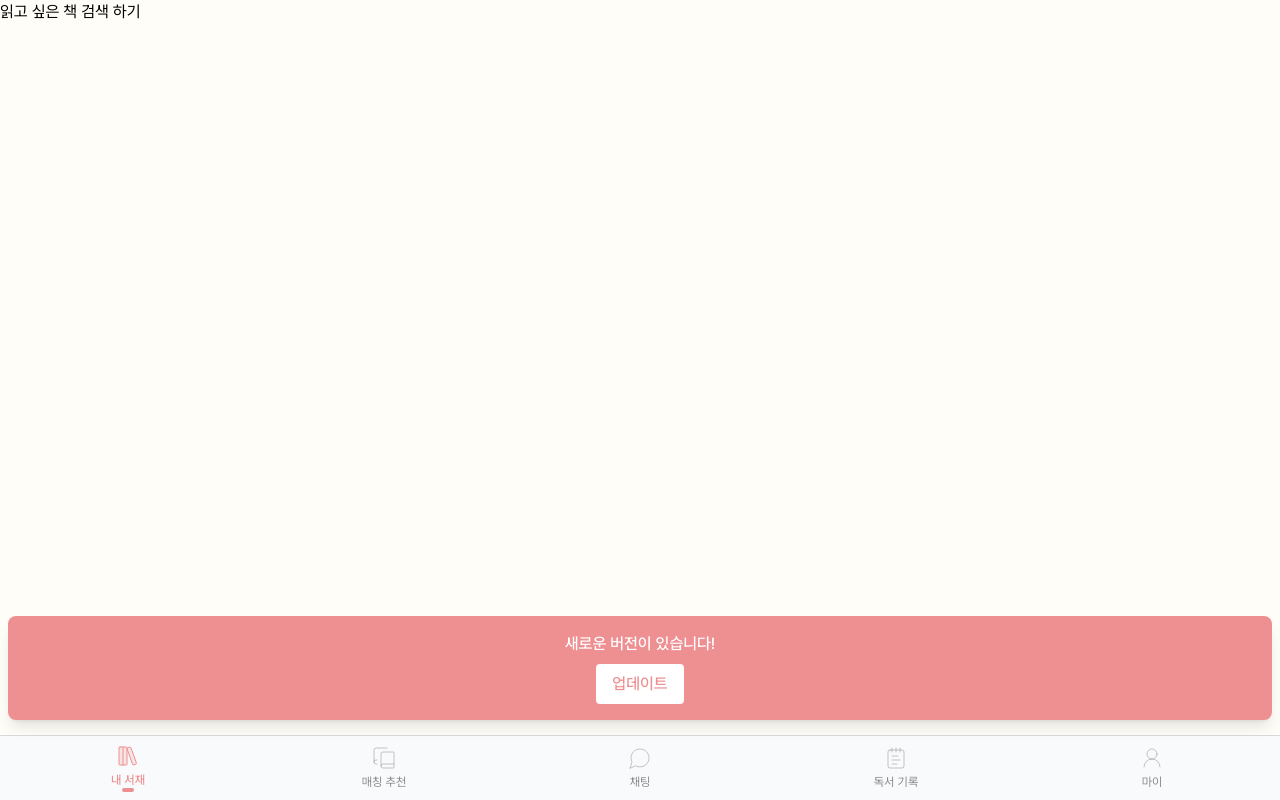
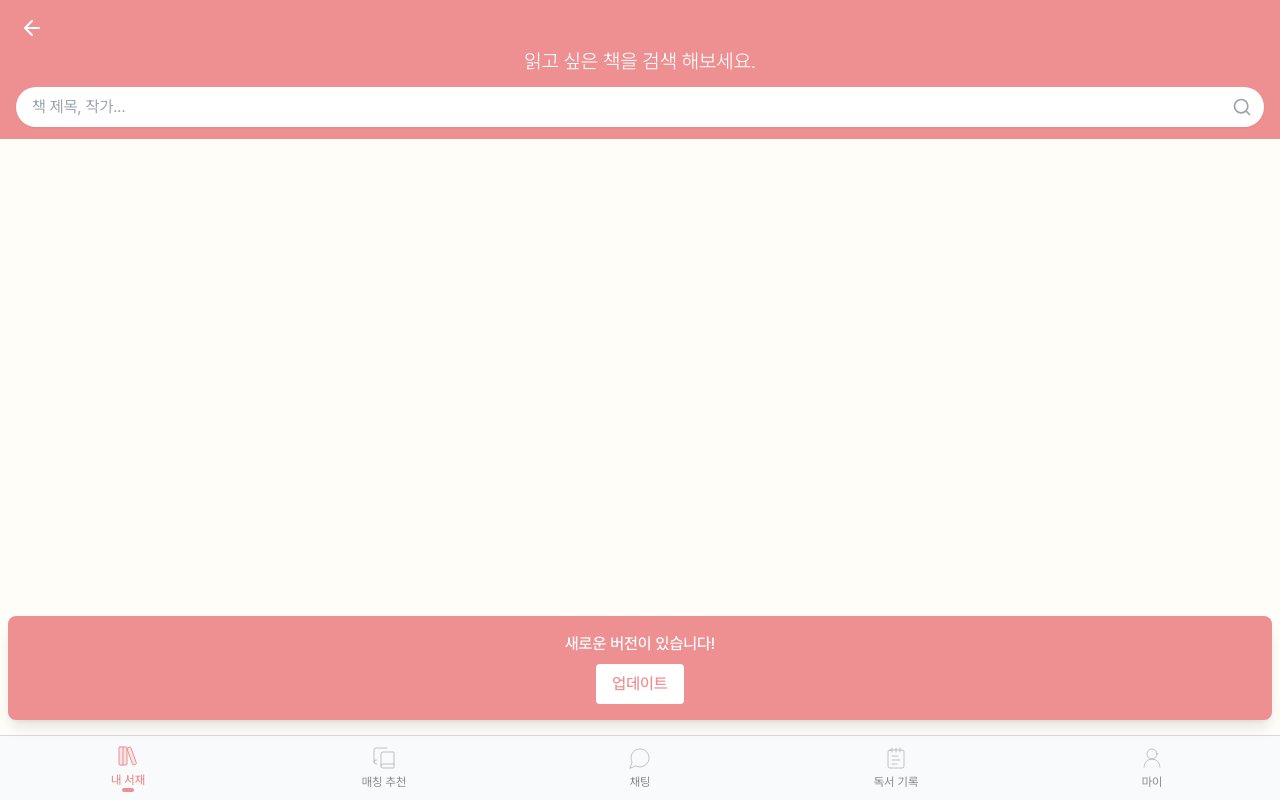
Before and after one commit to SubiHwang/book-shy, a React (Vite) app in the folder bookshy/: page /matching/search-wish-books in a window 1280 px wide. Built offline with nearby package versions, Linux system fonts and the light colour scheme; no server answers.

Commit message:
✨ feat: 읽고 싶은 책 검색창 구현

```diff
--- a/bookshy/src/pages/matching/wishbook/SearchWishBooks.tsx
+++ b/bookshy/src/pages/matching/wishbook/SearchWishBooks.tsx
@@ -1,7 +1,41 @@
+import { ArrowLeft, Search } from 'lucide-react';
+import { useState, KeyboardEvent, ChangeEvent } from 'react';
+import { useNavigate } from 'react-router-dom';
+
 const SearchWishBooks = () => {
+  const navigate = useNavigate();
+  const [searchTerm, setSearchTerm] = useState<string>('');
+
+  const handleSearch = (e: KeyboardEvent<HTMLInputElement>): void => {
+    if (e.key === 'Enter') {
+      // api 호출
+      console.log('검색', searchTerm);
+      setSearchTerm('');
+    }
+  };
   return (
     <div>
-      <p>읽고 싶은 책 검색 하기</p>
+      <div className="bg-primary-light px-4 py-3">
+        <div>
+          <button onClick={() => navigate(-1)} className="mr-4 p-1 text-white" aria-label="Go back">
+            <ArrowLeft size={24} />
+          </button>
+        </div>
+        <p className="text-xl font-light text-white text-center mb-3">읽고 싶은 책을 검색 해보세요.</p>
+        <div className="relative flex items-center w-full">
+          <input
+            type="text"
+            placeholder="책 제목, 작가..."
+            value={searchTerm}
+            onChange={(e: ChangeEvent<HTMLInputElement>) => setSearchTerm(e.target.value)}
+            onKeyDown={handleSearch}
+            className="w-full px-4 py-2 pr-10 rounded-full border-none focus:outline-none shadow-sm text-gray-800"
+          />
+          <button className="absolute right-3 top-1/2 transform -translate-y-1/2 text-gray-400">
+            <Search size={20} />
+          </button>
+        </div>
+      </div>
     </div>
   );
 };
```
